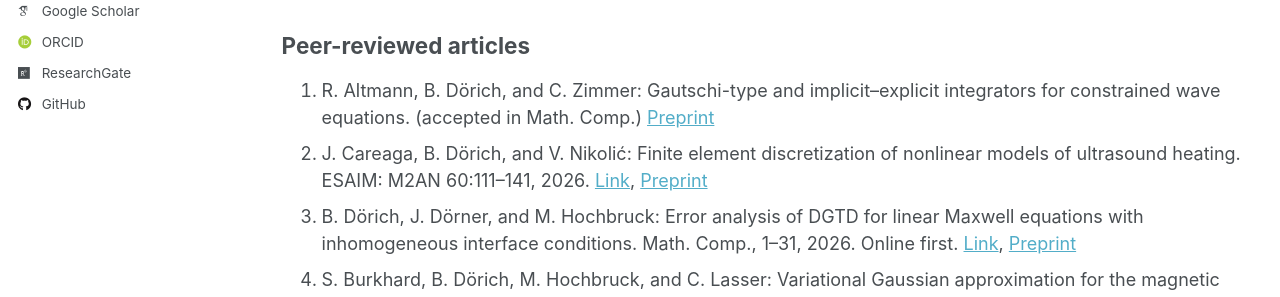
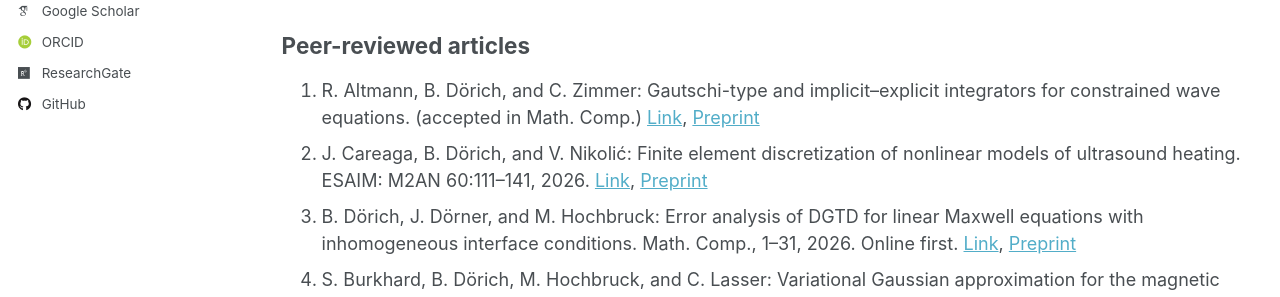
Before and after one commit to BenjaminDoerich/BenjaminDoerich.github.io, a Jekyll site: the page built from _pages/publications.md, in a window 1280 px wide and 900 px high. Shown: the part 383-680 px from the top of the window. Built offline with Jekyll 4.4.1, drawn with Linux system fonts in a browser that asks for light colours; some web fonts are replaced; a script that is not in the unit is left out.

Commit message:
Update publications.md

```diff
--- a/_pages/publications.md
+++ b/_pages/publications.md
@@ -18,7 +18,7 @@ redirect_from:
 
 ## Peer-reviewed articles
 
-1. R. Altmann, B. Dörich, and C. Zimmer: Gautschi-type and implicit--explicit integrators for constrained wave equations. (accepted in Math. Comp.)  [Preprint](https://arxiv.org/pdf/2505.22532)
+1. R. Altmann, B. Dörich, and C. Zimmer: Gautschi-type and implicit--explicit integrators for constrained wave equations. (accepted in Math. Comp.) [Link](https://doi.org/10.1090/mcom/4194), [Preprint](https://arxiv.org/pdf/2505.22532)
 1. J. Careaga, B. Dörich, and V. Nikolić: Finite element discretization of nonlinear models of ultrasound heating. ESAIM: M2AN 60:111–141, 2026. [Link](https://doi.org/10.1051/m2an/2025099), [Preprint](https://www.waves.kit.edu/downloads/CRC1173_Preprint_2025-3.pdf)
 1. B. Dörich, J. Dörner, and M. Hochbruck: Error analysis of DGTD for linear Maxwell equations with inhomogeneous interface conditions.  Math. Comp., 1–31, 2026. Online first. [Link](https://doi.org/10.1090/mcom/4170), [Preprint](https://www.waves.kit.edu/downloads/CRC1173_Preprint_2024-16.pdf)
 1. S. Burkhard, B. Dörich, M. Hochbruck, and C. Lasser: Variational Gaussian approximation for the magnetic Schrödinger equation. J. Phys. A: Math. Theor. 57, 295202, 2024. [Link](https://doi.org/10.1088/1751-8121/ad591e),  [Preprint](https://www.waves.kit.edu/downloads/CRC1173_Preprint_2023-4.pdf)
```
